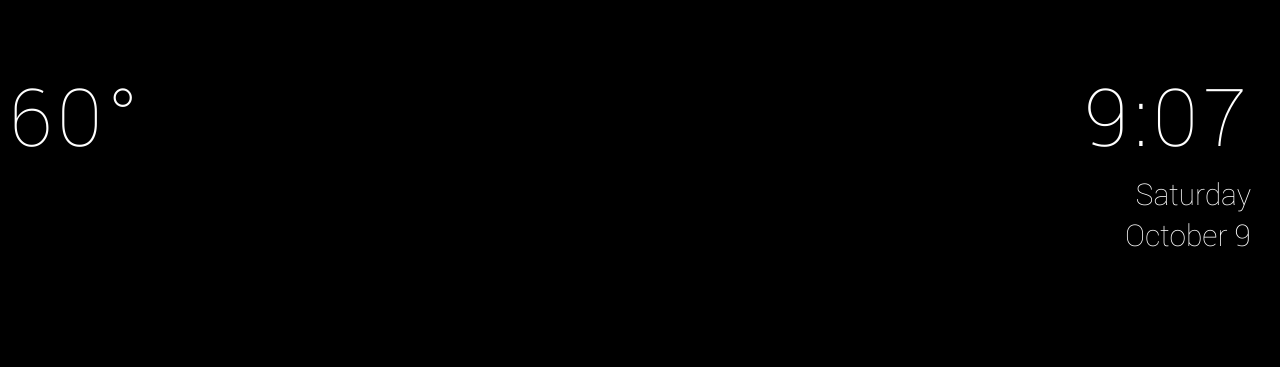
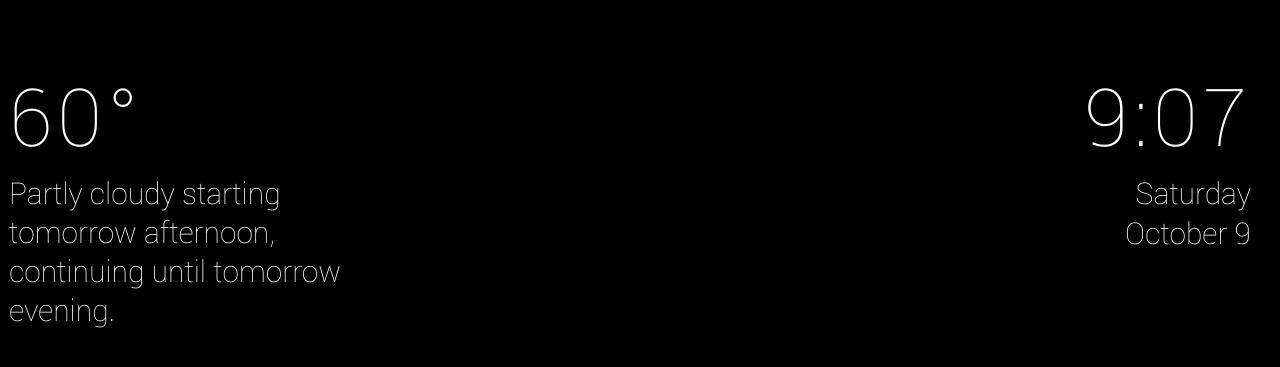
Before and after one commit to MrNoahz/MirrorMirror, a Flask app: page / in a window 1280 px wide. Shown: the top 367 px of the page. Run offline with Flask 2, Linux system fonts and the light colour scheme.

Commit message:
I'm doing this instead of homework

```diff
--- a/static/main.js
+++ b/static/main.js
@@ -1 +1,2 @@
 Clock.init();
+Weather.init();
--- a/static/modules/clock.js
+++ b/static/modules/clock.js
@@ -14,7 +14,7 @@ var Clock = {
 		var months = ['January','February','March','April','May','June','July','August','September','October','November','December'];
 
 		document.getElementById("time").innerHTML = (hours + ":" + minutes);
-		document.getElementById("dayofweek").innerHTML = days[today.getDay()];
+		document.getElementById("day_of_week").innerHTML = days[today.getDay()];
 		document.getElementById("date").innerHTML = months[today.getMonth()] + " " + today.getMonth();
 	},
 	init: function() {
--- /dev/null
+++ b/static/modules/weather.js
@@ -0,0 +1,31 @@
+var Weather = {
+	get: function(url) {
+		var Httpreq = new XMLHttpRequest(); // a new request
+		Httpreq.open("GET", url, false);
+		Httpreq.send(null);
+		return Httpreq.responseText;
+	},
+	getCoords: function() {
+		var location = JSON.parse(this.get("http://ip-api.com/json"));
+		this.getWeather(location.lat, location.lon);
+	},
+	getWeather: function(lat, long) {
+		var apikey = "ed82bdfeb9e5b8e72a81416f6f4ac687";
+
+		var weather = JSON.parse(this.get("https://api.forecast.io/forecast/"
+			    + apikey + "/" + lat + ","
+			    + long));
+
+		this.temperature = Math.floor(weather.currently.temperature);
+		this.summary     = weather.hourly.summary;
+
+		console.log(this.temperature);
+		console.log(this.summary);
+	},
+	changeText: function(temp, summary, rainchance) {
+
+	},
+	init: function() {
+		this.getCoords();
+	}
+};
--- a/static/style.css
+++ b/static/style.css
@@ -27,13 +27,9 @@ h1, h2, h3, h4, h5 {
 
 .header .time {
 	padding: 0px 20px;
-
-	display: flex;
-	flex-direction: column;
-	justify-content: flex-end;
 }
 
-.header .time h1 {
+.header .time #time {
 	margin-bottom: 5px;
 }
 
@@ -42,3 +38,16 @@ h1, h2, h3, h4, h5 {
 	margin: 1px;
 	font-size: 30px;
 }
+
+.header .weather #temperature {
+	margin-bottom: 5px;
+}
+
+.header .weather #weather_summary {
+	max-width: 400px;
+}
+
+.header .weather h3 {
+	font-size: 30px;
+	margin: 1px;
+}
--- a/templates/index.html
+++ b/templates/index.html
@@ -8,16 +8,19 @@
 	<body>
 		<div class="header">
 			<div class="weather">
-				<h1>60°</h1>
+				<h1 id="temperature">60°</h1>
+				<h3 id="weather_summary">Partly cloudy starting tomorrow afternoon, continuing until tomorrow evening.</h3>
+				<h3></h3>
 			</div>
 			<div class="time">
 				<h1 id="time"></h1>
-				<h3 id="dayofweek"></h3>
+				<h3 id="day_of_week"></h3>
 				<h3 id="date"></h3>
 			</div>
 		</div>
 
 		<script type="text/javascript" src="/static/modules/clock.js"></script>
+		<script type="text/javascript" src="/static/modules/weather.js"></script>
 
 		<script type="text/javascript" src="/static/main.js"></script>
 	</body>
```
